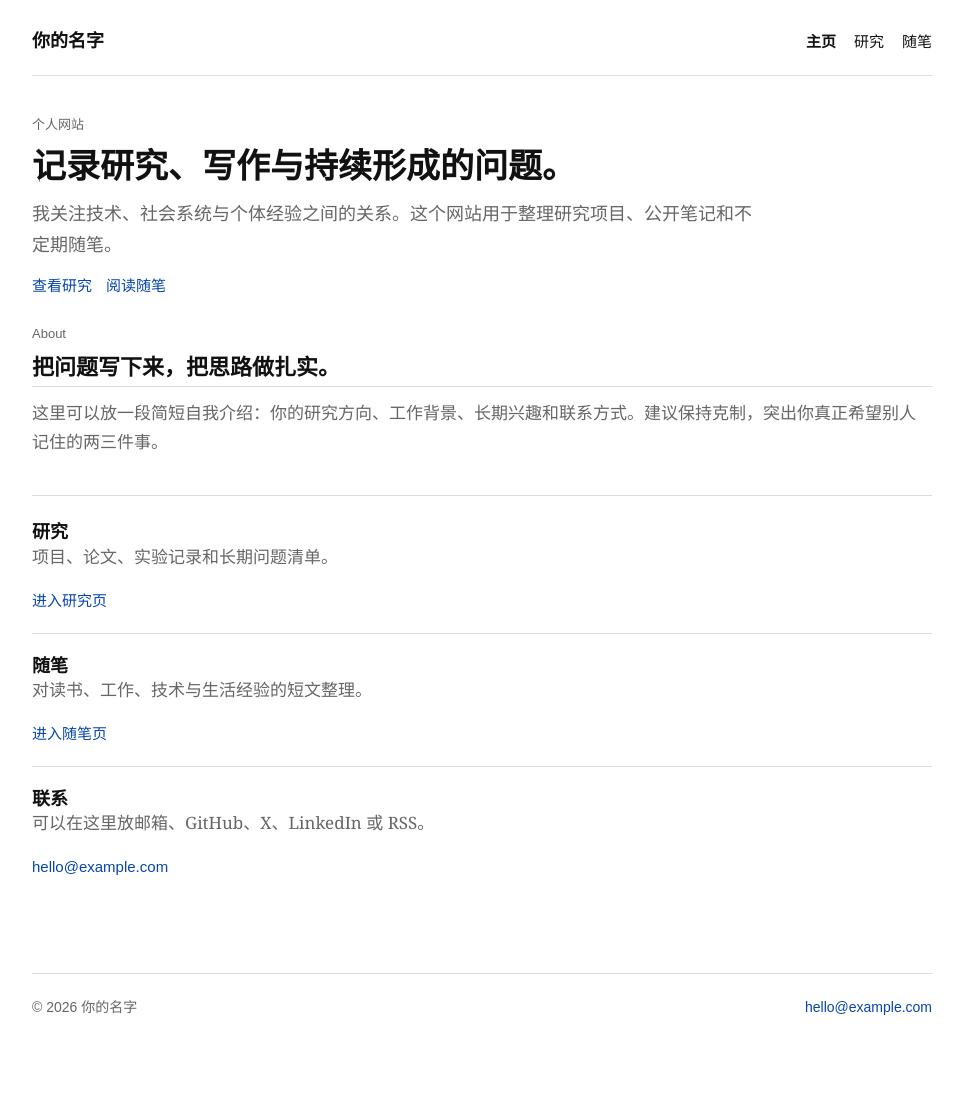
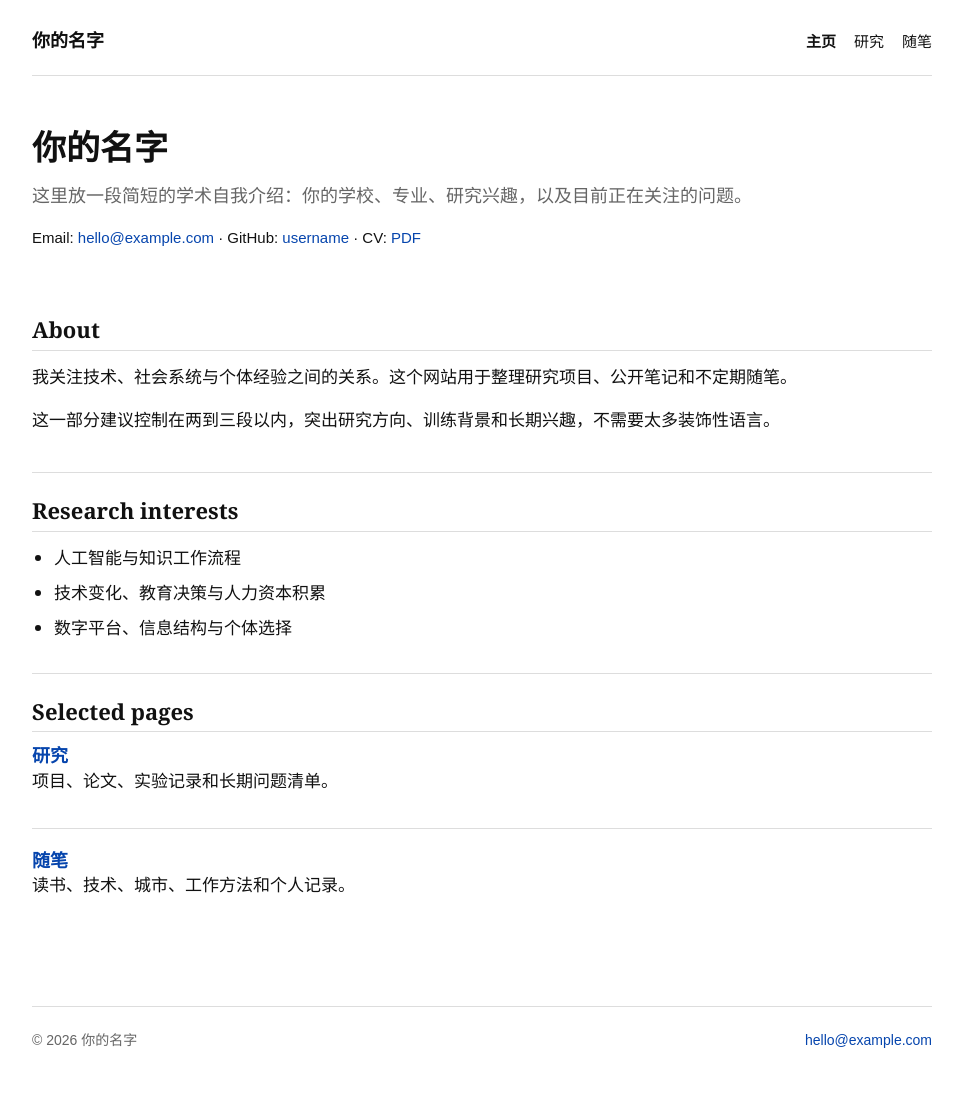
Before and after one commit to gaussdx/gaussdx.github.io, a website built with Vite: page index.html in a window 1280 px wide. Shown: the whole page, without its empty margins (158-1121 px from the left). Before the commit the page ends 1060 px from the top, so only its background shows below. Built offline with nearby package versions, Linux system fonts and the light colour scheme.

Commit message:
Simplify homepage layout

```diff
--- a/index.html
+++ b/index.html
@@ -3,19 +3,13 @@
   <head>
     <meta charset="UTF-8" />
     <meta name="viewport" content="width=device-width, initial-scale=1.0" />
-    <meta
-      name="description"
-      content="个人网站：主页、研究与随笔。"
-    />
+    <meta name="description" content="个人学术网站：主页、研究与随笔。" />
     <title>个人网站 | 主页</title>
     <link rel="stylesheet" href="/styles.css" />
   </head>
   <body>
     <header class="site-header">
-      <a class="brand" href="/" aria-label="回到主页">
-        <img src="/assets/site-mark.svg" alt="" />
-        <span>你的名字</span>
-      </a>
+      <a class="brand" href="/" aria-label="回到主页">你的名字</a>
       <button class="nav-toggle" type="button" aria-expanded="false" aria-controls="site-nav">
         <span></span>
         <span></span>
@@ -29,59 +23,46 @@
     </header>
 
     <main>
-      <section class="hero">
-        <div class="hero-copy">
-          <p class="eyebrow">个人网站</p>
-          <h1>记录研究、写作与持续形成的问题。</h1>
-          <p class="lead">
-            我关注技术、社会系统与个体经验之间的关系。这个网站用于整理研究项目、公开笔记和不定期随笔。
-          </p>
-          <div class="hero-actions">
-            <a class="button primary" href="/research.html">查看研究</a>
-            <a class="button secondary" href="/essays.html">阅读随笔</a>
-          </div>
-        </div>
-        <div class="hero-visual" aria-hidden="true">
-          <div class="note note-one">
-            <span>Research</span>
-            <strong>技术如何改变协作？</strong>
-          </div>
-          <div class="note note-two">
-            <span>Essay</span>
-            <strong>慢一点，想清楚。</strong>
-          </div>
-          <div class="signal-grid"></div>
-        </div>
-      </section>
-
-      <section class="section two-column">
-        <div>
-          <p class="section-kicker">About</p>
-          <h2>把问题写下来，把思路做扎实。</h2>
-        </div>
-        <p>
-          这里可以放一段简短自我介绍：你的研究方向、工作背景、长期兴趣和联系方式。建议保持克制，突出你真正希望别人记住的两三件事。
+      <section class="intro">
+        <h1>你的名字</h1>
+        <p class="lead">
+          这里放一段简短的学术自我介绍：你的学校、专业、研究兴趣，以及目前正在关注的问题。
+        </p>
+        <p class="contact-line">
+          Email: <a href="mailto:hello@example.com">hello@example.com</a> ·
+          GitHub: <a href="#">username</a> ·
+          CV: <a href="#">PDF</a>
         </p>
       </section>
 
-      <section class="section feature-grid">
-        <article class="feature-card">
-          <span>01</span>
-          <h3>研究</h3>
+      <section class="content-section">
+        <h2>About</h2>
+        <p>
+          我关注技术、社会系统与个体经验之间的关系。这个网站用于整理研究项目、公开笔记和不定期随笔。
+        </p>
+        <p>
+          这一部分建议控制在两到三段以内，突出研究方向、训练背景和长期兴趣，不需要太多装饰性语言。
+        </p>
+      </section>
+
+      <section class="content-section">
+        <h2>Research interests</h2>
+        <ul class="plain-list">
+          <li>人工智能与知识工作流程</li>
+          <li>技术变化、教育决策与人力资本积累</li>
+          <li>数字平台、信息结构与个体选择</li>
+        </ul>
+      </section>
+
+      <section class="content-section">
+        <h2>Selected pages</h2>
+        <article class="entry">
+          <h3><a href="/research.html">研究</a></h3>
           <p>项目、论文、实验记录和长期问题清单。</p>
-          <a href="/research.html">进入研究页</a>
         </article>
-        <article class="feature-card">
-          <span>02</span>
-          <h3>随笔</h3>
-          <p>对读书、工作、技术与生活经验的短文整理。</p>
-          <a href="/essays.html">进入随笔页</a>
-        </article>
-        <article class="feature-card">
-          <span>03</span>
-          <h3>联系</h3>
-          <p>可以在这里放邮箱、GitHub、X、LinkedIn 或 RSS。</p>
-          <a href="mailto:hello@example.com">hello@example.com</a>
+        <article class="entry">
+          <h3><a href="/essays.html">随笔</a></h3>
+          <p>读书、技术、城市、工作方法和个人记录。</p>
         </article>
       </section>
     </main>
```
